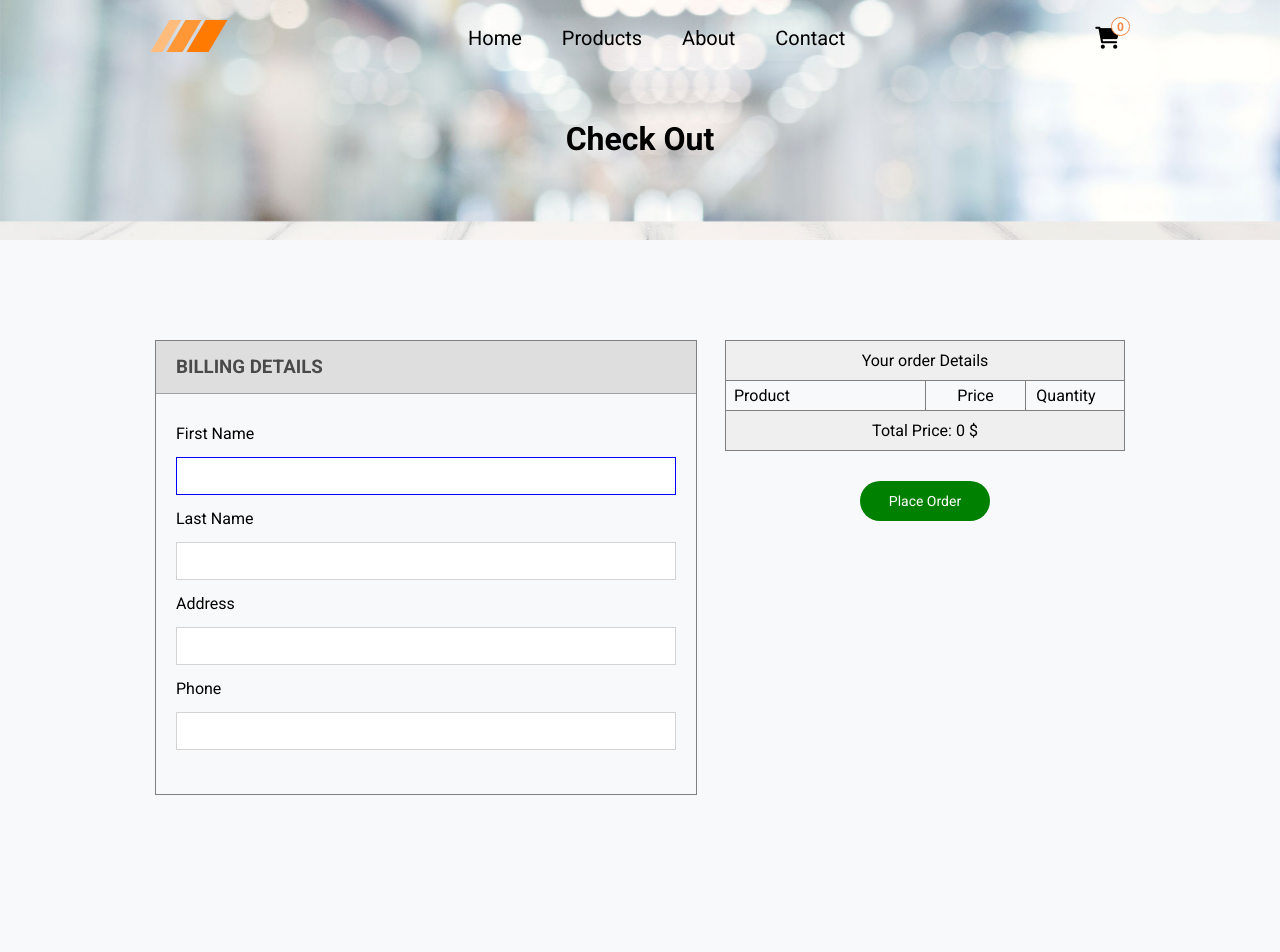
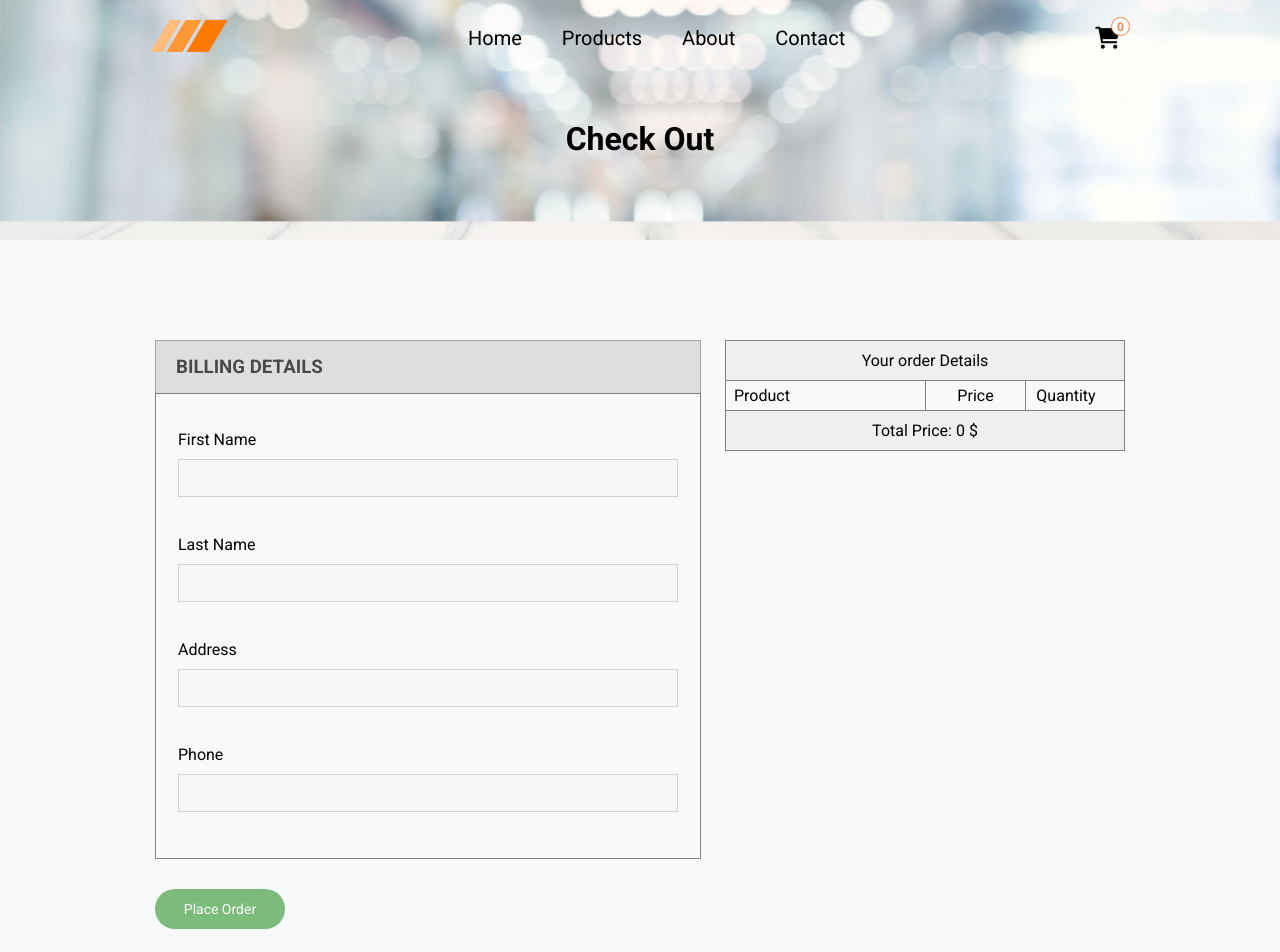
Before and after one commit to mahdieh70/ecommerce-website, a React (Create React App) app: page /checkout in a window 1280 px wide. Shown: the top 952 px of the page. Built offline with nearby package versions, Linux system fonts and the light colour scheme.

Commit message:
form created

```diff
--- a/package.json
+++ b/package.json
@@ -7,14 +7,15 @@
     "@testing-library/react": "^13.4.0",
     "@testing-library/user-event": "^13.5.0",
     "axios": "^1.2.2",
-    "lodash": "^4.17.21",
+    "formik": "^2.2.9",
     "react": "^18.2.0",
     "react-dom": "^18.2.0",
     "react-infinite-scroll-component": "^6.1.0",
     "react-router-dom": "^6.6.1",
     "react-scripts": "5.0.1",
     "react-table": "^7.8.0",
-    "web-vitals": "^2.1.4"
+    "web-vitals": "^2.1.4",
+    "yup": "^0.32.11"
   },
   "scripts": {
     "start": "concurrently  \"npx json-server --watch data/db.json --port 8000\"   \"react-scripts start\"",
--- a/src/App.js
+++ b/src/App.js
@@ -27,4 +27,6 @@ const App = () => {
   );
 };
 
+
+
 export default App;
--- a/src/components/card/index.js
+++ b/src/components/card/index.js
@@ -12,6 +12,7 @@ import "./Card.css";
 const Card = () => {
   const [products, setProducts] = useState([]);
   const [visible, setVisible] = useState(8);
+
   useEffect(() => {
     axios.get("http://localhost:8000/products").then((response) => {
       setProducts(response.data);
@@ -44,7 +45,3 @@ const Card = () => {
 };
 
 export default Card;
-
-// {
-//   products.map((item) => <Cards key={item.id} productData={item} />);
-// }
--- a/src/components/cards/index.js
+++ b/src/components/cards/index.js
@@ -6,6 +6,7 @@ import Modal from "../modal";
 //modalContent
 import { ModalContent } from "./modalContent";
 
+//style
 import "./Cards.css";
 
 const Cards = ({ productData }) => {
--- a/src/components/check out/checkout.css
+++ b/src/components/check out/checkout.css
@@ -20,12 +20,7 @@
   display: flex;
   flex-direction: column;
   width: 500px;
-  margin: 0 20px;
-}
-.bilingDetails {
-  border: 1px solid gray;
-  height: fit-content;
-  padding: 0 0 30px 0;
+  padding: 14px 0;
 }
 .fullname,
 .phoneAndAddress {
@@ -34,16 +29,23 @@
   column-gap: 20px;
 }
 .billingHeader {
-  margin-bottom: 30px;
   background-color: #d5d4d4;
   padding: 15px 20px;
-  border-bottom: 1px solid gray;
+  /* border-bottom: 1px solid gray; */
+  border-top: 1px solid gray;
+  border-left: 1px solid gray;
+  border-right: 1px solid gray;
   opacity: 0.7;
+}
+
+.formDetailsContainer {
+  padding: 22px;
+  border: 1px solid gray;
 }
 input {
   padding: 10px;
   font-size: 14px;
-  margin: 14px 0;
+  margin: 10px 0;
   outline: none;
   border: 1px solid lightgray;
 }
@@ -61,11 +63,17 @@ input::-webkit-inner-spin-button {
 input[type="number"] {
   -moz-appearance: textfield;
 }
+.errorText {
+  color: crimson;
+  font-size: 14px;
+}
 .orderContainer {
   display: flex;
   flex-direction: column;
   align-items: center;
-  height: fit-content;
+  height: -moz-fit-content;
+  height: 530px;
+  overflow: auto;
 }
 .orderDetails {
   border: 1px solid gray;
@@ -96,7 +104,6 @@ input[type="number"] {
 }
 .priceRow {
   width: 120px;
-  border-right: 1px solid gray;
   text-align: center;
 }
 .quantityRow {
@@ -133,3 +140,18 @@ input[type="number"] {
   color: black;
   border: 1px solid green;
 }
+.deactive {
+  opacity: 0.5;
+  margin-top: 30px;
+  width: 130px;
+  padding: 12px 15px;
+  border-radius: 20px;
+  background-color: green;
+  color: #fff;
+  border: none;
+  font-size: 14px;
+  cursor: not-allowed;
+}
+input:disabled {
+  cursor: not-allowed;
+}
--- a/src/components/check out/index.js
+++ b/src/components/check out/index.js
@@ -1,4 +1,6 @@
 import React, { useState, useContext, useRef, useEffect } from "react";
+import { useFormik } from "formik";
+import * as Yup from "yup";
 
 //style
 import "./checkout.css";
@@ -6,7 +8,7 @@ import "./checkout.css";
 //context
 import { cartContext } from "../../context/CartContextProvider";
 
-//component
+//components
 import OrderDetails from "../orderDetails";
 import Modal from "../modal";
 import ModalContent from "../check out/modalContent/ModalContent";
@@ -14,23 +16,45 @@ import ModalContent from "../check out/modalContent/ModalContent";
 const Checkout = () => {
   const { state, dispatch } = useContext(cartContext);
   const [showModal, setIsShowModal] = useState(false);
-  const [firstName, setFirstName] = useState("");
-  const [lastName, setLastName] = useState("");
-  const [address, setAddress] = useState("");
-  const [phone, setphone] = useState("");
+  let inputRef = useRef(null);
+  const formik = useFormik({
+    initialValues: {
+      firstName: "",
+      lastName: "",
+      address: "",
+      phone: "",
+    },
 
-  let inputsRef = useRef(null);
+    //form validation
+    validationSchema: Yup.object({
+      firstName: Yup.string()
+        .max(15, "Must be 15 characters or less")
+        .required("Firstname Required"),
+      lastName: Yup.string()
+        .max(20, "Must be 20 characters or less")
+        .required("Lastname Required"),
+      address: Yup.string().required("Address Required"),
+      phone: Yup.string().required("Phone Required"),
+    }),
 
-  useEffect(() => {
-    inputsRef.current.focus();
-  }, []);
-
-  const clickHandler = () => {
+    //submit button function
+    onSubmit: (values, { resetForm, validateForm }) => {
       if (state.total > 0) {
+        validateForm()
+          .then(() => {})
+          .catch(() => {});
+        resetForm({ values: "" });
+        JSON.stringify(values, null, 2);
         dispatch({ type: "PLACE ORDER" });
         setIsShowModal((prev) => !prev);
       }
-  };
+    },
+  });
+
+  //focus on input when page load
+  useEffect(() => {
+    inputRef.current.focus();
+  }, []);
 
   return (
     <div>
@@ -47,43 +71,78 @@ const Checkout = () => {
       <div className="checkoutContainer">
         <div className="bilingDetails">
           <h3 className="billingHeader">BILLING DETAILS</h3>
+
+          <form onSubmit={formik.handleSubmit}>
+            <div className="formDetailsContainer">
               <div className="inputsContainer">
-            <label>First Name</label>
+                <label htmlFor="firstname">First Name</label>
                 <input
-              className="firstName"
-              ref={inputsRef}
+                  className="firstname"
+                  name="firstName"
                   type="text"
-              value={firstName}
-              onChange={(e) => setFirstName(e.target.value)}
+                  disabled={state.total === 0}
+                  ref={inputRef}
+                  {...formik.getFieldProps("firstName")}
                 />
+
+                {formik.errors.firstName ? (
+                  <div className="errorText">{formik.errors.firstName}</div>
+                ) : null}
               </div>
+
               <div className="inputsContainer">
-            <label>Last Name</label>
+                <label htmlFor="lastname">Last Name</label>
                 <input
-              className="lastName"
+                  className="lastname"
+                  name="lastName"
                   type="text"
-              value={lastName}
-              onChange={(e) => setLastName(e.target.value)}
+                  disabled={state.total === 0}
+                  {...formik.getFieldProps("lastName")}
                 />
+
+                {formik.touched.lastName && formik.errors.lastName ? (
+                  <div className="errorText">{formik.errors.lastName}</div>
+                ) : null}
               </div>
+
               <div className="inputsContainer">
-            <label>Address</label>
+                <label htmlFor="firstname">Address</label>
                 <input
                   className="address"
+                  name="address"
                   type="text"
-              value={address}
-              onChange={(e) => setAddress(e.target.value)}
+                  disabled={state.total === 0}
+                  {...formik.getFieldProps("address")}
                 />
+
+                {formik.touched.address && formik.errors.address ? (
+                  <div className="errorText">{formik.errors.address}</div>
+                ) : null}
               </div>
+
               <div className="inputsContainer">
-            <label>Phone</label>
+                <label htmlFor="phone">Phone</label>
                 <input
                   className="phone"
+                  name="phone"
                   type="number"
-              value={phone}
-              onChange={(e) => setphone(e.target.value)}
+                  disabled={state.total === 0}
+                  {...formik.getFieldProps("phone")}
                 />
+
+                {formik.touched.phone && formik.errors.phone ? (
+                  <div className="errorText">{formik.errors.phone}</div>
+                ) : null}
               </div>
+            </div>
+            <button
+              type="submit"
+              disabled={state.total === 0}
+              className={state.total === 0 ? "deactive" : "placeOrder"}
+            >
+              Place Order
+            </button>
+          </form>
         </div>
 
         <div className="orderContainer">
@@ -112,10 +171,6 @@ const Checkout = () => {
               </div>
             </div>
           </div>
-
-          <button className="placeOrder" onClick={clickHandler}>
-            Place Order
-          </button>
         </div>
       </div>
     </div>
--- a/src/components/contact/index.js
+++ b/src/components/contact/index.js
@@ -1,17 +1,36 @@
-import React, { useState, useEffect, useRef } from "react";
+import React from "react";
+import { Formik, Form, useField } from "formik";
+import * as Yup from "yup";
 
 //style
 import "./contact.css";
 
+const MyTextInput = ({ label, ...props }) => {
+  const [field, meta] = useField(props);
+
+  return (
+    <>
+      <input {...field} {...props} />
+      {meta.touched && meta.error ? (
+        <div className="errorMessage">{meta.error}</div>
+      ) : null}
+    </>
+  );
+};
+
+const MyTextArea = ({ ...props }) => {
+  const [field, meta] = useField(props);
+  return (
+    <>
+      <textarea className="text-area" {...field} {...props} />
+      {meta.touched && meta.error ? (
+        <div className="errorMessage">{meta.error}</div>
+      ) : null}
+    </>
+  );
+};
+
 const Contact = () => {
-  const [name, setName] = useState("");
-  const [email, setEmail] = useState("");
-  const [subject, setSubject] = useState("");
-  const inputsRef = useRef(null);
-
-  useEffect(() => {
-    inputsRef.current.focus();
-  }, []);
   return (
     <div>
       <div className="contactBanner">
@@ -43,34 +62,35 @@ const Contact = () => {
             justo, ultrices ac nisl sed, lobortis porta elit. Fusce in metus ac
             ex venenatis ultricies at cursus mauris.
           </p>
-          <form className="form">
-            <input
-              type="text"
-              ref={inputsRef}
-              placeholder="Your Name"
-              value={name}
-              onChange={(e) => setName(e.target.value)}
-            />
-            <input
-              type="email"
-              placeholder="Your Email"
-              value={email}
-              onChange={(e) => setEmail(e.target.value)}
-            />
-            <input
-              type="text"
-              placeholder="Subject"
-              value={subject}
-              onChange={(e) => setSubject(e.target.value)}
-            />
-            <textarea
-              className="textArea"
-              placeholder="Your Message"
-            ></textarea>
-            <button className="submitBtn" type="submit">
-              Send Message
-            </button>
-          </form>
+          <Formik
+            initialValues={{ name: "", email: "", subject: "", textArea: "" }}
+            validationSchema={Yup.object({
+              name: Yup.string()
+                .max(15, "Must be 15 characters or less")
+                .required("Required"),
+              email: Yup.string()
+                .email("Invalid email address")
+                .required("Required"),
+              subject: Yup.string()
+                .max(20, "Must be 20 characters or less")
+                .required("Required"),
+              textArea: Yup.string().required("Required"),
+            })}
+            onSubmit={(values, { setSubmitting }) => {
+              JSON.stringify(values, null, 2);
+              setSubmitting(false);
+            }}
+          >
+            <Form className="form">
+              <MyTextInput name="name" type="text" placeholder="Your Name" />
+              <MyTextInput name="email" type="email" placeholder="Your Email" />
+              <MyTextInput name="subject" type="text" placeholder="Subject" />
+              <MyTextArea name="textArea" rows="5" placeholder="Your Message" />
+              <button className="submitBtn" type="submit">
+                Send Message
+              </button>
+            </Form>
+          </Formik>
         </div>
       </div>
     </div>
--- a/src/context/CartContextProvider.js
+++ b/src/context/CartContextProvider.js
@@ -48,7 +48,6 @@ const cartReducer = (state, action) => {
         (item) => item.id === action.payload.id
       );
       state.selectedItems[indexI].quantity++;
-      console.log(state);
       return {
         ...state,
         ...sumItems(state.selectedItems),
```
Also changed, not shown: src/components/contact/contact.css (+12 -5 lines), src/index.js (+5 -5 lines), 1 other file (tests, documents, lock files or other folders). Lines whose indentation alone changed are shown as unchanged.
